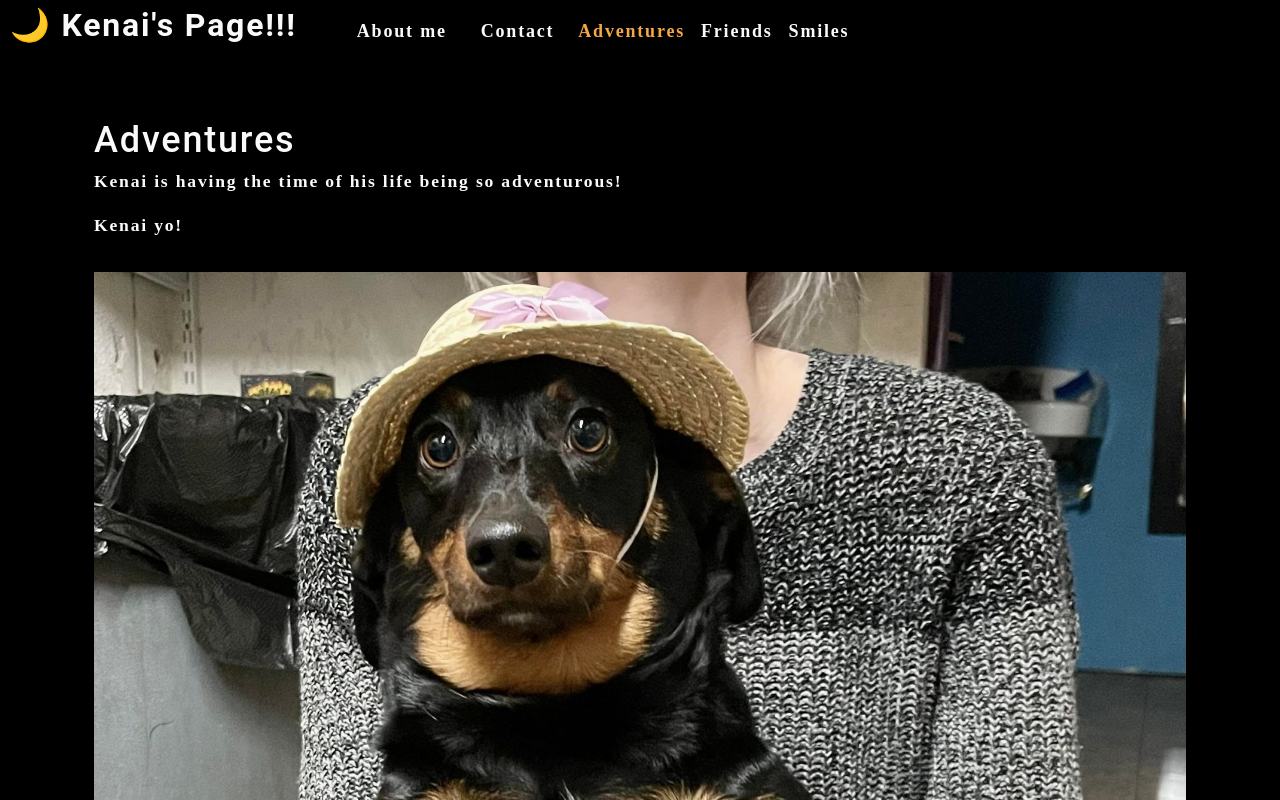
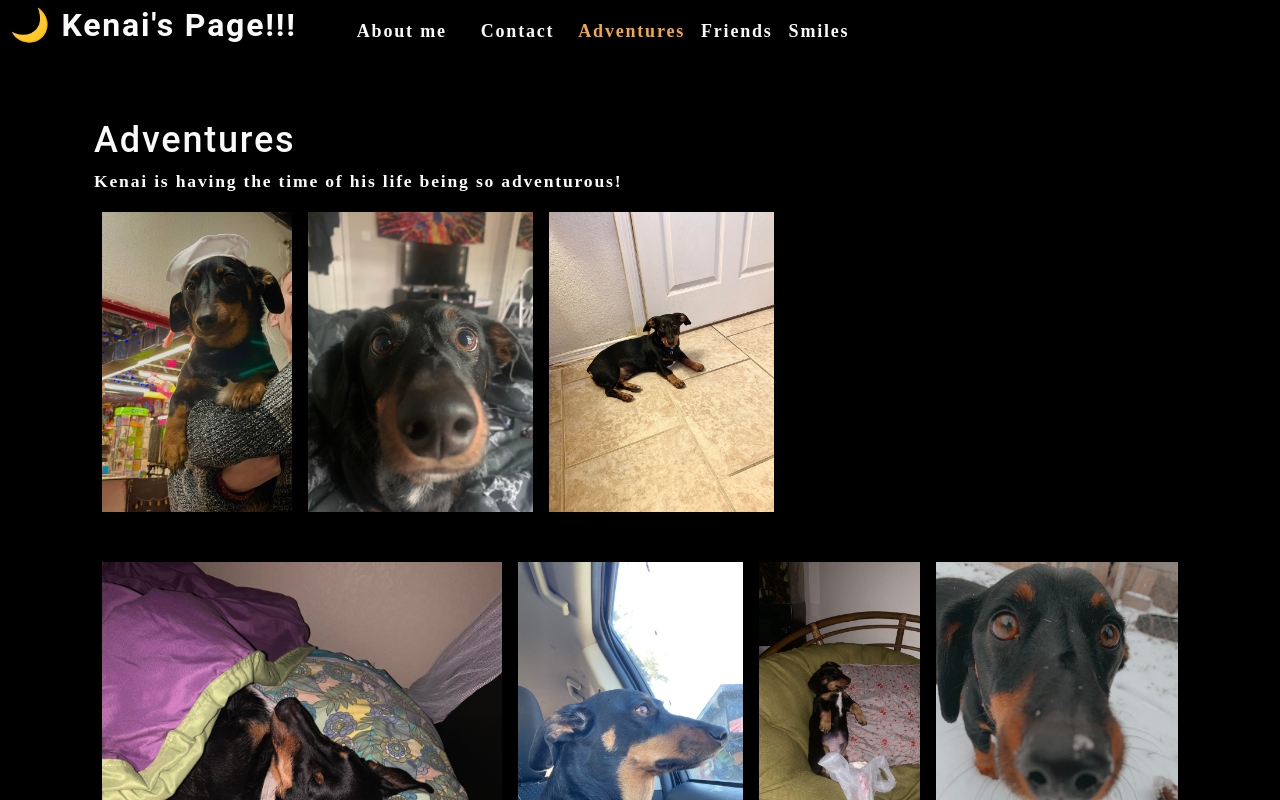
Before and after one commit to Mattrick127/key-nigh, a React (Create React App) app: page / in a window 1280 px wide. Shown: the top 800 px of the page. Built offline with nearby package versions, Linux system fonts and the light colour scheme.

Commit message:
removed .default at the end of pic tag

```diff
--- a/package.json
+++ b/package.json
@@ -34,5 +34,10 @@
       "last 1 firefox version",
       "last 1 safari version"
     ]
+  },
+  "devDependencies": {
+    "@testing-library/jest-dom": "^5.8.0",
+    "@testing-library/react": "^9.5.0",
+    "gh-pages": "^3.0.0"
   }
 }
--- a/src/components/Modal/index.js
+++ b/src/components/Modal/index.js
@@ -8,7 +8,7 @@ const Modal = ({ onClose, currentPhoto }) => {
       <div className="modalContainer">
         <h3 className="modalTitle">{name} </h3>
         <img
-          src={require(`../../assets/small/${category}/${index}.jpg`).default}
+          src={require(`../../assets/small/${category}/${index}.jpg`)}
           alt="current category"
         />
         <p>{description}</p>
--- a/src/components/Nav/index.js
+++ b/src/components/Nav/index.js
@@ -18,7 +18,7 @@ function Nav(props) {
     <header className="flex-row px-1">
       <h2>
         <a data-testid="link" href="/">
-          <span role="img" aria-label="camera"> 🌙</span> Kenai's Page!!!
+          <span role="img" aria-label="moon"> 🌙</span> Kenai's Page!!!
         </a>
       </h2>
       <nav>
--- a/src/components/PhotoList/index.js
+++ b/src/components/PhotoList/index.js
@@ -7,10 +7,104 @@ const PhotoList = ({ category }) => {
 
   const [photos] = useState([
     {
-      name: 'Chef Kenai',
+      name: 'Sailor Hat',
+      category: 'adventures',
+      description: 'Yup'
+    },
+    {
+      name: 'Sailor Hat',
+      category: 'adventures',
+      description: 'Yup'
+    },
+    {
+      name: 'Sailor Hat',
+      category: 'adventures',
+      description: 'Yup'
+    },
+    {
+      name: 'Sailor Hat',
+      category: 'adventures',
+      description: 'Yup'
+    },
+    {
+      name: 'Sailor Hat',
+      category: 'adventures',
+      description: 'Yup'
+    },
+    {
+      name: 'Sailor Hat',
+      category: 'adventures',
+      description: 'Yup'
+    },
+    {
+      name: 'Sailor Hat',
+      category: 'adventures',
+      description: 'Yup'
+    },
+    {
+      name: 'Sailor Hat',
+      category: 'adventures',
+      description: 'Yup'
+    },
+    {
+      name: 'Sailor Hat',
+      category: 'adventures',
+      description: 'Yup'
+    },
+    {
+      name: 'Sailor Hat',
+      category: 'adventures',
+      description: 'Yup'
+    },
+    {
+      name: 'Sailor Hat',
+      category: 'friends',
+      description: 'Yup'
+    },
+    {
+      name: 'Sailor Hat',
+      category: 'friends',
+      description: 'Yup'
+    },
+    {
+      name: 'Sailor Hat',
+      category: 'friends',
+      description: 'Yup'
+    },
+    {
+      name: 'Sailor Hat',
+      category: 'friends',
+      description: 'Yup'
+    },
+    {
+      name: 'Sailor Hat',
+      category: 'friends',
+      description: 'Yup'
+    },
+    {
+      name: 'Sailor Hat',
+      category: 'friends',
+      description: 'Yup'
+    },
+    {
+      name: 'Sailor Hat',
       category: 'smiles',
-      description:
-        'This is Kenai, Britlees half corgi, half dachsund.'
+      description: 'Yup'
+    },
+    {
+      name: 'Sailor Hat',
+      category: 'smiles',
+      description: 'Yup'
+    },
+    {
+      name: 'Sailor Hat',
+      category: 'smiles',
+      description: 'Yup'
+    },
+    {
+      name: 'Sailor Hat',
+      category: 'smiles',
+      description: 'Yup'
     },
   ]);
 
@@ -29,7 +123,7 @@ const PhotoList = ({ category }) => {
       <div className="flex-row">
         {currentPhotos.map((image, i) => (
           <img
-            src={require(`../../assets/small/${category}/${i}.jpg`).default}
+            src={require(`../../assets/small/${category}/${i}.jpg`)}
             alt={image.name}
             className="img-thumbnail mx-1"
             onClick={() => toggleModal(image, i)}
```
Also changed, not shown: src/setupTests.js (deleted, +0 -5 lines), 2 other files (tests, documents, lock files or other folders).
